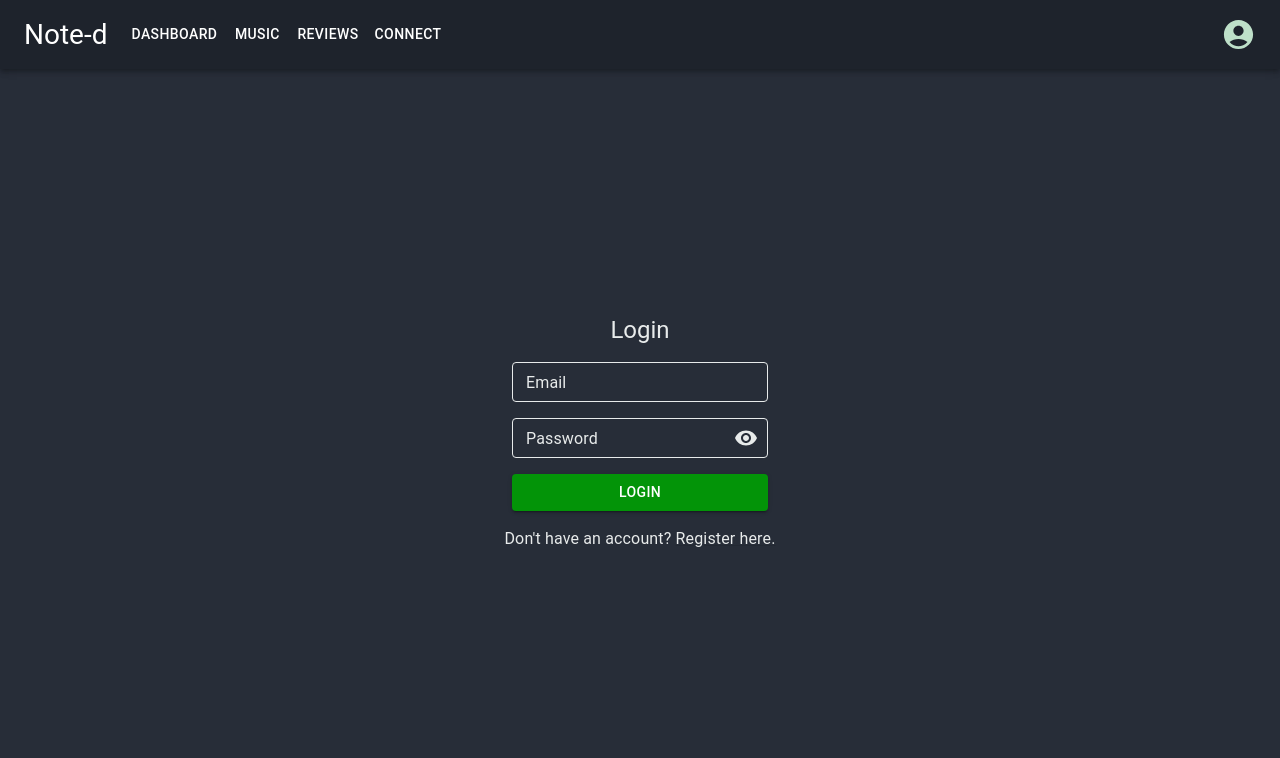
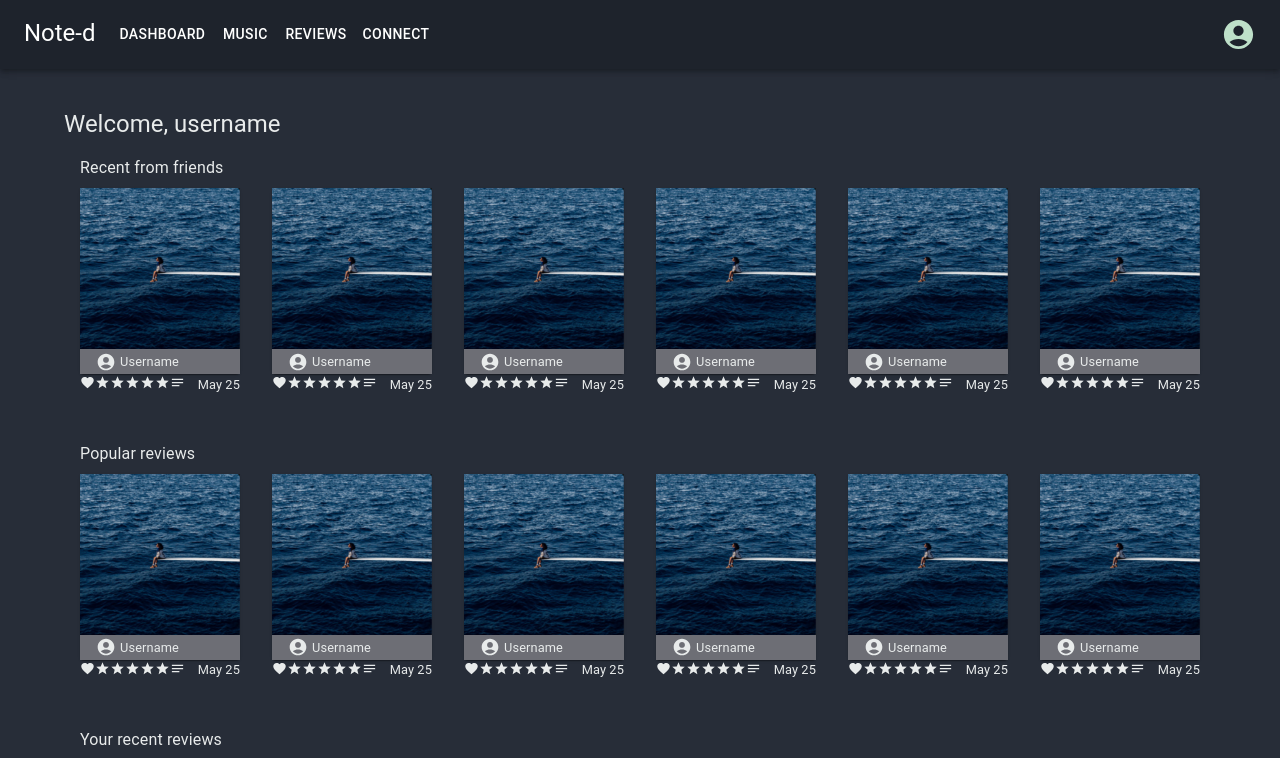
Before and after one commit to emilio-fv/Noted, a React (Create React App) app in the folder client/: page /dashboard in a window 1280 px wide. Before the commit this address led to /login. Shown: the top 758 px of the page. Built offline with nearby package versions, Linux system fonts and the light colour scheme.

Commit message:
dashboard layout

```diff
--- a/client/src/App.js
+++ b/client/src/App.js
@@ -1,8 +1,7 @@
 import { Routes, Route } from 'react-router-dom';
 import './App.css';
 
-import { outlinedInputClasses } from '@mui/material/OutlinedInput';
-import { createTheme, ThemeProvider } from '@mui/material/styles';
+import { createTheme, ThemeProvider, responsiveFontSizes } from '@mui/material/styles';
 
 import Landing from './pages/Landing';
 import Register from './pages/Register';
@@ -10,7 +9,7 @@ import Login from './pages/Login';
 import Dashboard from './pages/Dashboard';
 import PrivateRoutes from './components/PrivateRoutes'
 
-const theme = createTheme({
+let theme = createTheme({
   palette: {
     primary: {
       main: '#1e232c',
@@ -36,6 +35,8 @@ const theme = createTheme({
   }
 })
 
+theme = responsiveFontSizes(theme);
+
 function App() {
   return (
     <ThemeProvider theme={theme}>
@@ -44,8 +45,8 @@ function App() {
           <Route path='/register' element={ <Register /> }/>
           <Route path='/login' element={ <Login /> }/>
           <Route element={<PrivateRoutes />}>
-            <Route path='/dashboard' element={ <Dashboard /> }/>
           </Route>
+          <Route path='/dashboard' element={ <Dashboard /> }/>
       </Routes>
     </ThemeProvider>
   );
--- a/client/src/components/Forms/Login.jsx
+++ b/client/src/components/Forms/Login.jsx
@@ -19,11 +19,6 @@ const LoginForm = () => {
   const dispatch = useDispatch();
   const navigate = useNavigate();
   const { accessToken, status, errors } = useSelector(state => state.auth);
-
-  // Password Visibility
-  const [showPassword, setShowPassword] = useState(false);
-  const handleShowPassword = () => setShowPassword(!showPassword);
-  const handleMouseDownPassword = (event) => event.preventDefault();
 
   // Form Changes & Submit
   const { handleSubmit, control } = useForm({
@@ -51,7 +46,7 @@ const LoginForm = () => {
   return (
     <Box
       sx={{
-        height: '100%',
+        height: '90vh',
         width: '100%',
         display: 'flex',
         justifyContent: 'center',
--- a/client/src/components/Forms/Register.jsx
+++ b/client/src/components/Forms/Register.jsx
@@ -1,5 +1,5 @@
 import React, { useEffect, useState } from 'react';
-import { useForm, Controller } from 'react-hook-form';
+import { useForm } from 'react-hook-form';
 import { useDispatch, useSelector } from 'react-redux';
 import { Link as RouterLink, useNavigate } from 'react-router-dom';
 import { register } from '../../store/reducers/auth/authSlice';
@@ -46,6 +46,7 @@ const RegisterForm = () => {
     }
   }, [accessToken, status])
 
+  // Handle Submit
   const onSubmit = data => {
     dispatch(register(data));
   };
@@ -53,12 +54,12 @@ const RegisterForm = () => {
   return (
     <Box
       sx={{
-        height: '100%',
+        height: '90vh',
         width: '100%',
         display: 'flex',
         justifyContent: 'center',
         alignItems: 'center',
-        flexDirection: 'column'
+        flexDirection: 'column',
       }}
     >
       <Box
--- /dev/null
+++ b/client/src/components/ReviewsFeed/ReviewCard/index.jsx
@@ -0,0 +1,116 @@
+import React from 'react';
+import img from '../../../assets/Demo_Album_Cover.png';
+
+import Box from '@mui/material/Box';
+import Paper from '@mui/material/Paper';
+import AccountCircleIcon from '@mui/icons-material/AccountCircle';
+import NotesIcon from '@mui/icons-material/Notes';
+import StarIcon from '@mui/icons-material/Star';
+import FavoriteIcon from '@mui/icons-material/Favorite';
+import Typography from '@mui/material/Typography';
+import { useTheme } from '@emotion/react';
+
+const stars = ["","","","",""];
+
+const ReviewCard = () => {
+  const theme = useTheme();
+
+  return (
+    <Box
+      sx={{
+        display: 'flex',
+        flexDirection: 'column',
+        bgcolor: 'transparent'
+      }}
+    >
+      <Paper
+        sx={{
+          width: { xs: 45, sm: 90, md: 160 },
+          display: 'flex',
+          flexDirection: 'column',
+          bgcolor: 'transparent'
+        }}
+      >
+        <Box
+          sx={{
+            width: '100%',
+          }}
+          component='img'
+          src={img}
+          alt='Album cover'
+        />
+        <Box
+          sx={{
+            paddingLeft: { xs: .5, sm: 1, md: 2},
+            gap: .5,
+            paddingY: { xs: .5, sm: .75, md: 1 },
+            bgcolor: '#6d6e75',
+            maxHeight: '25px',
+            display: 'flex',
+            justifyContent: 'flex-start',
+            alignItems: 'center',
+            flexDirection: 'row'
+          }}
+        >
+          <AccountCircleIcon
+            htmlColor={theme.text}
+            sx={{
+              fontSize: { xs: 8, sm: 15, md: 20 }
+            }}
+          />
+          <Typography
+            sx={{
+              fontSize: { xs: '.4rem', sm: '.6rem', md: '.8rem' }
+            }}
+          >
+            Username
+          </Typography>
+        </Box>
+      </Paper>
+      <Box
+        sx={{
+          p: 0,
+          display: 'flex',
+          justifyContent: 'space-between',
+          alignItems: 'center',
+          flexDirection: 'row'
+        }}
+      >
+        <Box>
+          <FavoriteIcon
+            htmlColor={theme.text}
+            sx={{
+              fontSize: { xs: 6, sm: 10, md: 15 }
+            }}
+          />
+          {stars.map(() => (
+            <StarIcon
+              htmlColor={theme.text}
+              sx={{
+                fontSize: { xs: 6, sm: 10, md: 15 }
+              }}
+            />
+          ))}
+          {/* Text Icon */}
+          <NotesIcon
+            htmlColor={theme.text}
+            sx={{
+              display: { xs: 'none', sm: 'inline' },
+              fontSize: { sm: 10, md: 15}
+            }}
+          />
+        </Box>
+        <Typography
+          sx={{
+            fontSize: { sm: '.6rem', md: '.8rem' },
+            display: { xs: 'none', md: 'flex'}
+          }}
+        >
+          May 25
+        </Typography>
+      </Box>
+    </Box>
+  )
+};
+
+export default ReviewCard;
--- /dev/null
+++ b/client/src/components/ReviewsFeed/index.jsx
@@ -0,0 +1,41 @@
+import React from 'react';
+import ReviewCard from './ReviewCard';
+
+import Box from '@mui/material/Box';
+import Typography from '@mui/material/Typography';
+
+const reviews = [
+  "",
+  "",
+  "",
+  "",
+  "",
+  "",
+]
+
+const ReviewsFeed = () => {
+  return (
+    <Box padding={2}>
+      <Typography marginBottom={1}>Recent from friends</Typography>
+      <Box marginBottom={6} sx={{ display: 'flex', justifyContent: 'space-between' }}>
+        {reviews.map(() => (
+          <ReviewCard />
+          ))}
+      </Box>
+      <Typography marginBottom={1}>Popular reviews</Typography>
+      <Box marginBottom={6} sx={{ display: 'flex', justifyContent: 'space-between' }}>
+        {reviews.map(() => (
+          <ReviewCard />
+          ))}
+      </Box>
+      <Typography marginBottom={1}>Your recent reviews</Typography>
+      <Box marginBottom={6} sx={{ display: 'flex', justifyContent: 'space-between' }}>
+        {reviews.map(() => (
+          <ReviewCard />
+          ))}
+      </Box>
+    </Box>
+  )
+};
+
+export default ReviewsFeed;
--- a/client/src/layouts/Main.jsx
+++ b/client/src/layouts/Main.jsx
@@ -2,6 +2,7 @@ import React from 'react';
 import Navbar from '../components/Navbar';
 
 import Box from '@mui/material/Box';
+import Container from '@mui/material/Container';
 import { useTheme } from '@emotion/react';
 
 const MainLayout = ({ children }) => {
@@ -10,11 +11,11 @@ const MainLayout = ({ children }) => {
   return (
     <Box sx={{ bgcolor: theme.background }}>
       <Navbar />
-      <Box sx={{ height: '91vh', width: '100vw' }}>
+      <Container sx={{ minHeight: '91vh' }}>
         {
           children
         }
-      </Box>
+      </Container>
     </Box>
   )
 };
--- a/client/src/pages/Dashboard.jsx
+++ b/client/src/pages/Dashboard.jsx
@@ -1,15 +1,19 @@
 import React from 'react';
 import MainLayout from '../layouts/Main';
-import { Typography } from '@mui/material';
-import { selectLoggedInUser } from '../store/reducers/auth/authSlice';
-import { useSelector } from 'react-redux';
+import ReviewsFeed from '../components/ReviewsFeed';
+
+// import { selectLoggedInUser } from '../store/reducers/auth/authSlice';
+// import { useSelector } from 'react-redux';
+
+import Typography from '@mui/material/Typography';
 
 const Dashboard = () => {
-  const { username } = useSelector(selectLoggedInUser);
+  // const { username } = useSelector(selectLoggedInUser);
 
   return (
     <MainLayout>
-      <Typography>Welcome, {username}</Typography>
+      <Typography variant='h5' marginTop={5}>Welcome, username</Typography>
+      <ReviewsFeed />
     </MainLayout>
   )
 };
```
Also changed, not shown: client/src/assets/Demo_Album_Cover.png (added).
